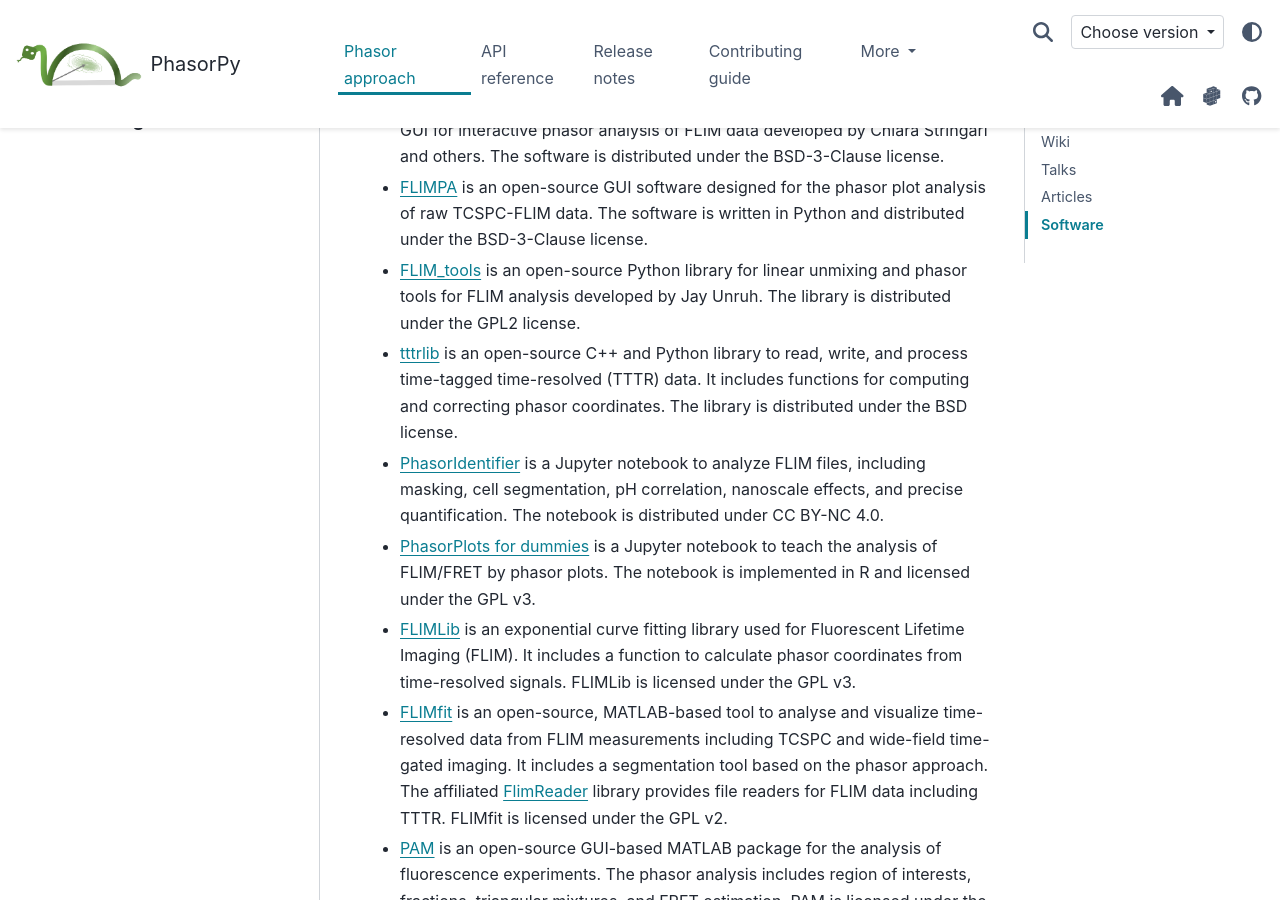
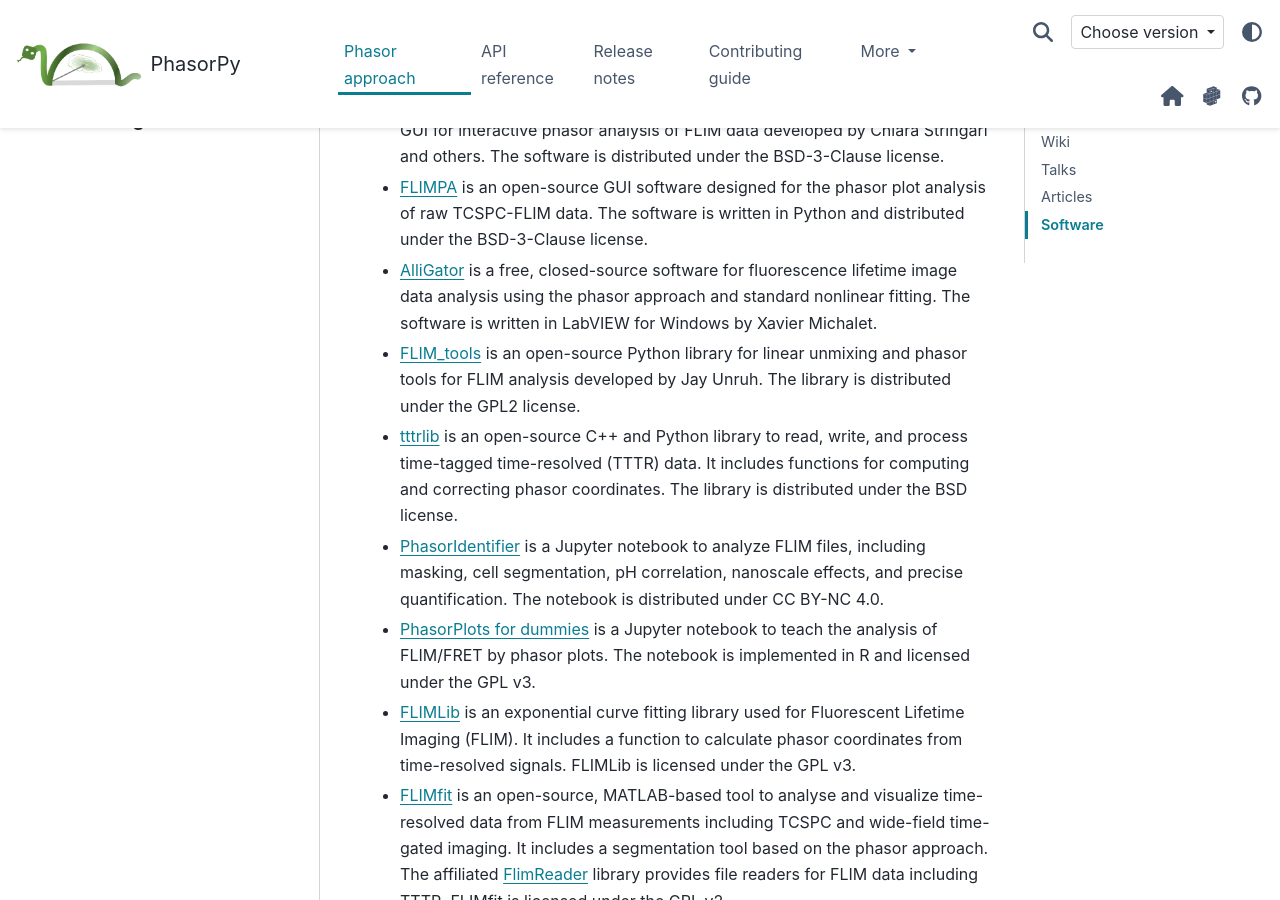
Before and after one commit to phasorpy/phasorpy, a Sphinx documentation site: the page built from docs/phasor_approach.rst, in a window 1280 px wide and 900 px high, scrolled down 2631 px. Built offline with Sphinx 7.4.7 and the PyData theme 0.15.4, drawn with Linux system fonts in a browser that asks for light colours; pages that are not in the unit, such as notebooks, are missing from menus.

Commit message:
Mention AlliGator software (#141)

```diff
--- a/docs/phasor_approach.rst
+++ b/docs/phasor_approach.rst
@@ -195,6 +195,11 @@
   raw TCSPC-FLIM data. The software is written in Python and distributed
   under the BSD-3-Clause license.
 
+- `AlliGator <https://alligator-distribution.readthedocs.io>`_
+  is a free, closed-source software for fluorescence lifetime image data
+  analysis using the phasor approach and standard nonlinear fitting.
+  The software is written in LabVIEW for Windows by Xavier Michalet.
+
 - `FLIM_tools <https://github.com/jayunruh/FLIM_tools>`_
   is an open-source Python library for linear unmixing and phasor tools for
   FLIM analysis developed by Jay Unruh. The library is distributed under
```
